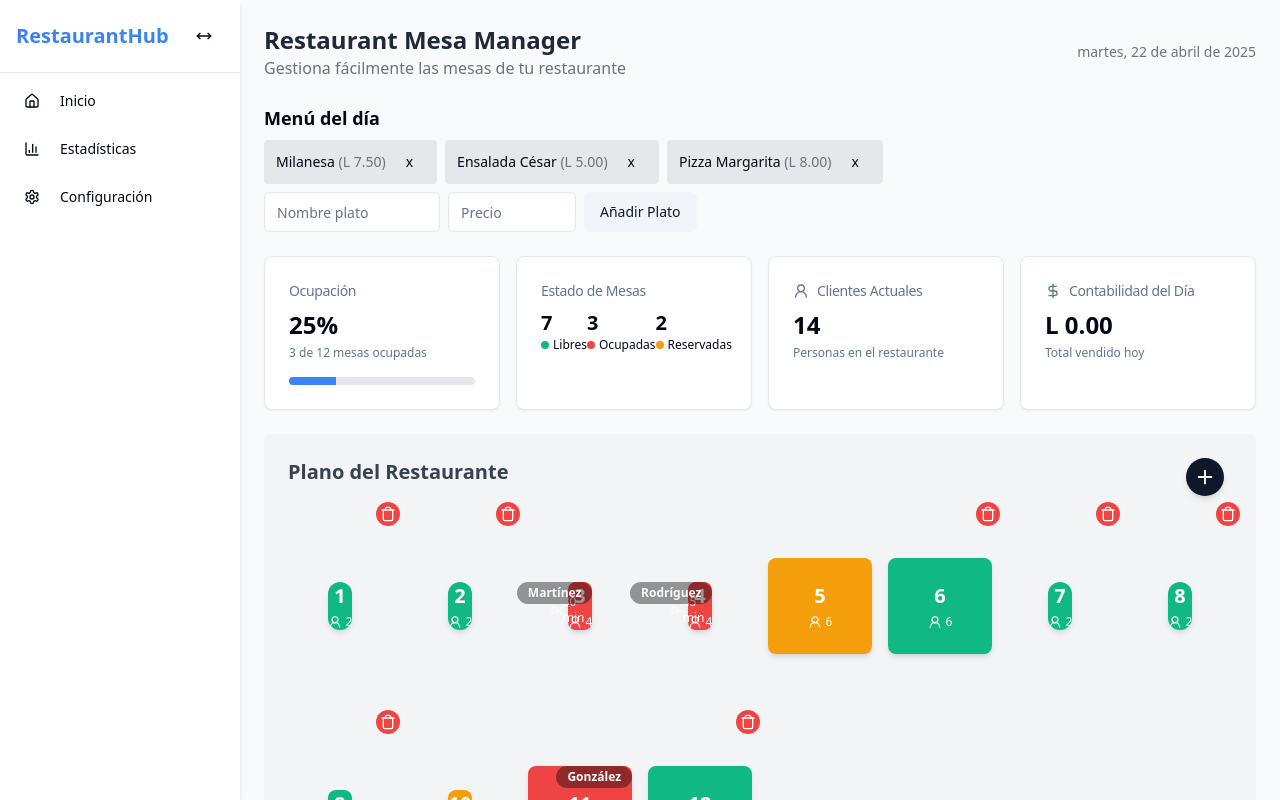
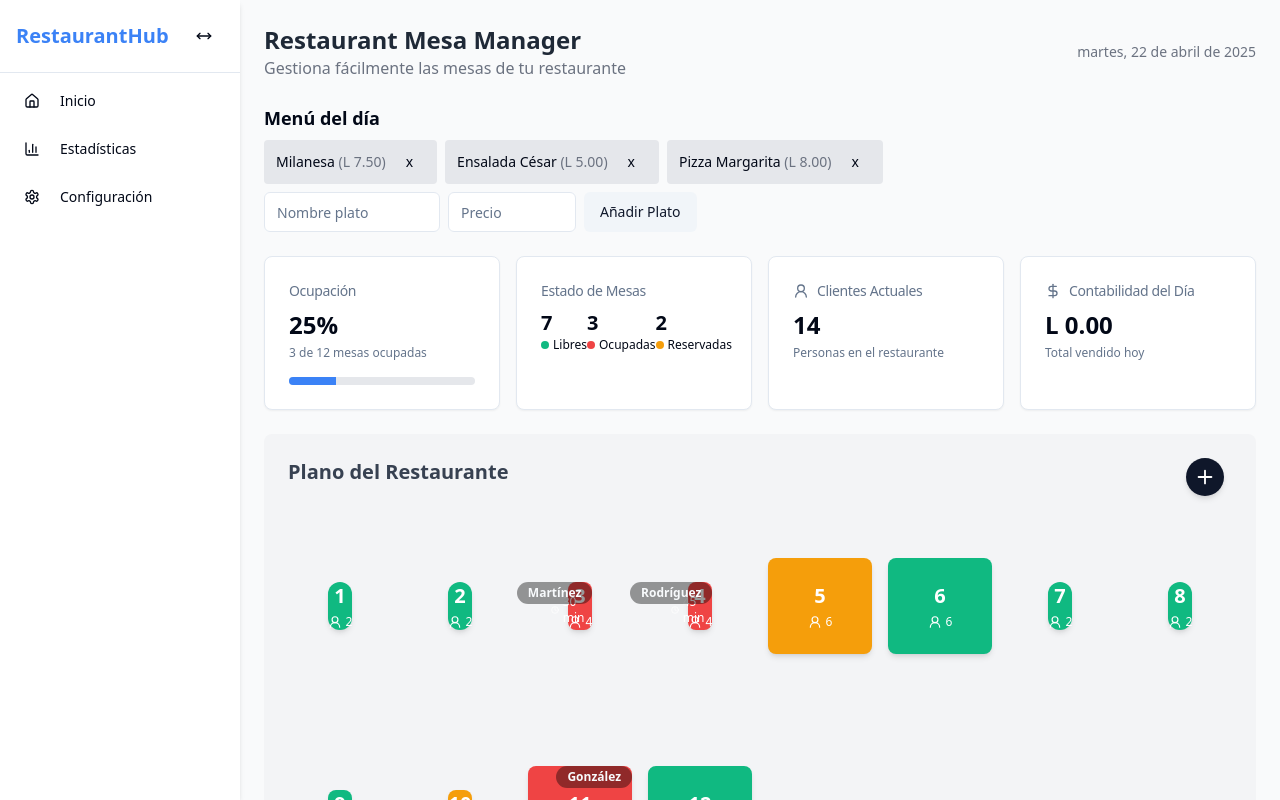
Before and after one commit to MrMRmiguelo/La-Selecta, a React (Vite) app: page / in a window 1280 px wide. Built offline with nearby package versions, Linux system fonts and the light colour scheme.

Commit message:
Remove floating trash buttons
Remove the floating trash buttons from the floor plan.

```diff
--- a/src/components/restaurant/FloorPlan.tsx
+++ b/src/components/restaurant/FloorPlan.tsx
@@ -1,15 +1,13 @@
-
 import { Table, TableProps } from "@/components/restaurant/Table";
-import { Trash, Plus } from "lucide-react";
+import { Plus } from "lucide-react";
 
 interface FloorPlanProps {
   tables: TableProps[];
   onTableSelect: (tableId: number) => void;
-  onDeleteTable: (tableId: number) => void;
   onOpenAddTable: () => void;
 }
 
-export function FloorPlan({ tables, onTableSelect, onDeleteTable, onOpenAddTable }: FloorPlanProps) {
+export function FloorPlan({ tables, onTableSelect, onOpenAddTable }: FloorPlanProps) {
   return (
     <div className="bg-gray-100 p-6 rounded-lg relative">
       <h2 className="text-xl font-bold mb-6 text-gray-700">Plano del Restaurante</h2>
@@ -25,19 +23,6 @@ export function FloorPlan({ tables, onTableSelect, onDeleteTable, onOpenAddTable
         {tables.map((table) => (
           <div key={table.id} className="relative flex items-center justify-center">
             <Table {...table} onClick={onTableSelect} />
-            {table.status === "free" && (
-              <button
-                title="Eliminar mesa"
-                onClick={e => {
-                  e.stopPropagation();
-                  onDeleteTable(table.id);
-                }}
-                className="absolute -top-2 -right-2 z-10 bg-red-500 text-white rounded-full p-1 hover:bg-red-600 transition"
-                type="button"
-              >
-                <Trash size={16} />
-              </button>
-            )}
           </div>
         ))}
       </div>
```
